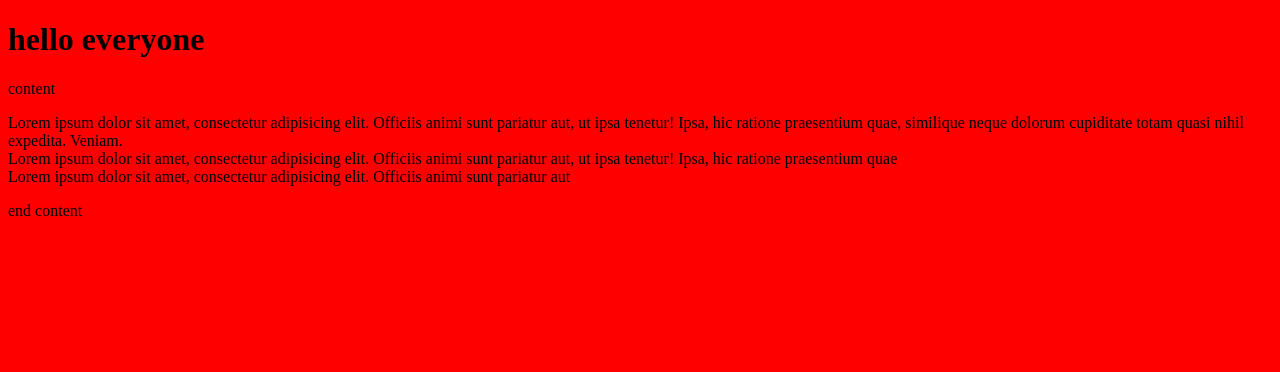
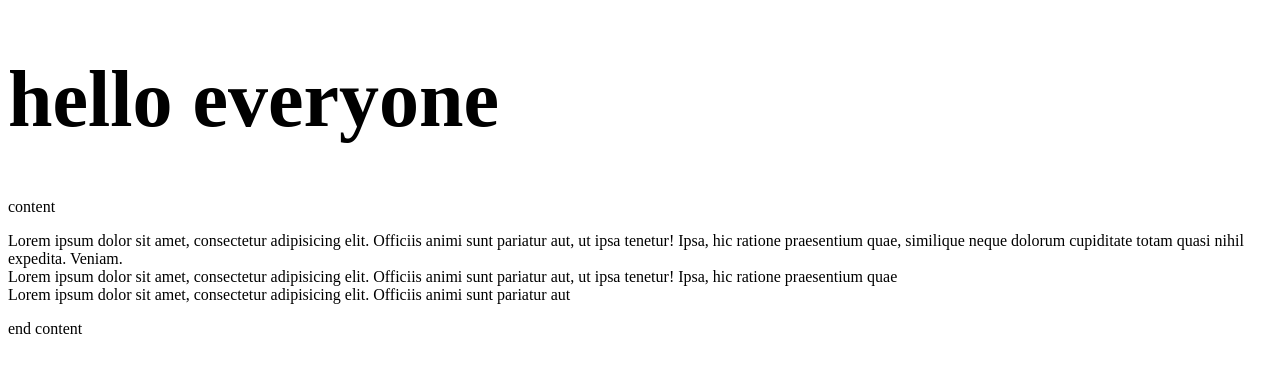
Before and after one commit to ggepenyan/website, a plain HTML site: page index.html in a window 1280 px wide. Drawn offline with Linux system fonts and the light colour scheme.

Commit message:
white background, font changed

```diff
--- a/css/style.css
+++ b/css/style.css
@@ -1,3 +1,6 @@
 body{
-	background: red;
+	background: white;
 }
+h1{
+	font-size: 80px;
+}
```
